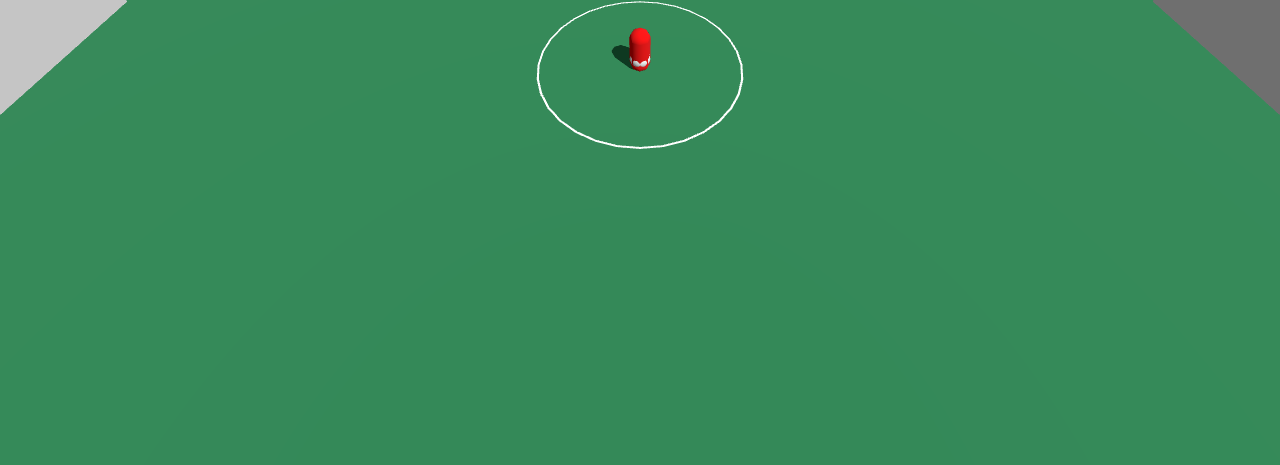
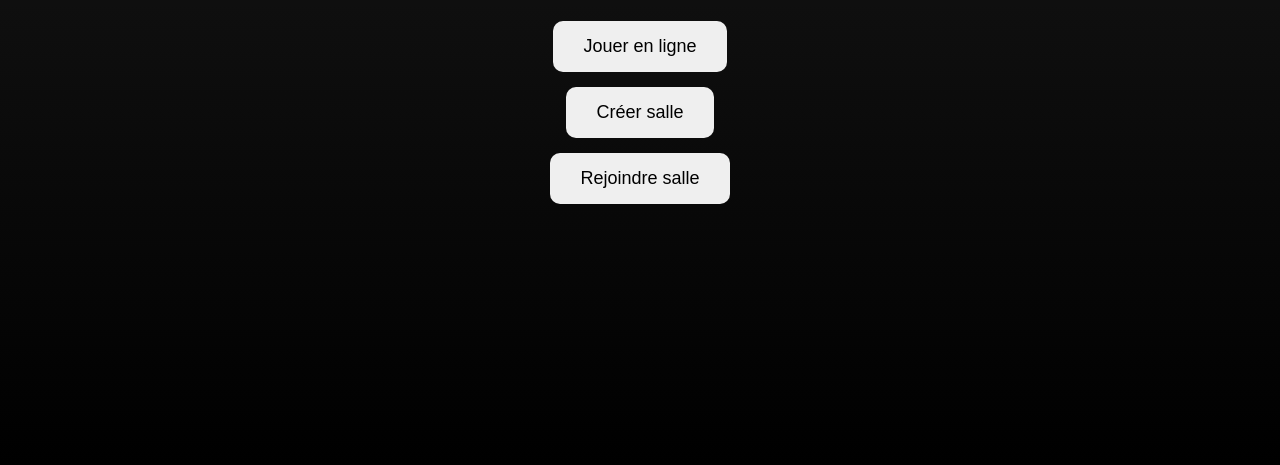
Before and after one commit to BlazeCrafty/APPfotball, a website: page Game/index.html in a window 1280 px wide. Shown: the part 335-800 px from the top of the page. Drawn offline with nearby package versions, Linux system fonts and the light colour scheme; animation ran at ten frames a second.

Commit message:
Revamp Football game HTML structure and styles

```diff
--- a/Game/index.html
+++ b/Game/index.html
@@ -3,185 +3,120 @@
 <head>
 <meta charset="UTF-8">
 <meta name="viewport" content="width=device-width, initial-scale=1.0">
-
-<title>Football 3D</title>
+<title>Football Online</title>
 
 <style>
-
-body{
-    margin:0;
-    overflow:hidden;
+body {
+  margin: 0;
+  font-family: Arial;
+  background: #111;
+  color: white;
 }
 
-canvas{
-    display:block;
+#menu {
+  position: absolute;
+  width: 100%;
+  height: 100%;
+  display: flex;
+  flex-direction: column;
+  justify-content: center;
+  align-items: center;
+  gap: 15px;
+  background: linear-gradient(#1a1a1a, #000);
 }
 
+button {
+  padding: 15px 30px;
+  font-size: 18px;
+  border: none;
+  cursor: pointer;
+  border-radius: 10px;
+}
+
+#game {
+  display: none;
+}
 </style>
 </head>
 
 <body>
 
+<div id="menu">
+  <h1>⚽ Football Online</h1>
+  <button onclick="play()">Jouer en ligne</button>
+  <button onclick="alert('À venir')">Créer salle</button>
+  <button onclick="alert('À venir')">Rejoindre salle</button>
+</div>
+
+<div id="game"></div>
+
+<script>
+function play() {
+  document.getElementById("menu").style.display = "none";
+  document.getElementById("game").style.display = "block";
+  startGame();
+}
+</script>
+
 <script type="module">
 
 import * as THREE from 'https://cdn.jsdelivr.net/npm/three@0.160/build/three.module.js';
 
+function startGame(){
+
 const scene = new THREE.Scene();
-
 scene.background = new THREE.Color(0x87ceeb);
 
-const camera = new THREE.PerspectiveCamera(
-75,
-window.innerWidth/window.innerHeight,
-0.1,
-1000
+const camera = new THREE.PerspectiveCamera(75, window.innerWidth/window.innerHeight, 0.1, 1000);
+
+const renderer = new THREE.WebGLRenderer();
+renderer.setSize(window.innerWidth, window.innerHeight);
+document.getElementById("game").appendChild(renderer.domElement);
+
+// field
+const field = new THREE.Mesh(
+new THREE.PlaneGeometry(60,40),
+new THREE.MeshStandardMaterial({color:0x2ecc71})
 );
+field.rotation.x = -Math.PI/2;
+scene.add(field);
 
-const renderer = new THREE.WebGLRenderer({
-antialias:true
-});
+// player (TEMP sphere)
+const player = new THREE.Mesh(
+new THREE.SphereGeometry(1),
+new THREE.MeshStandardMaterial({color:0xff0000})
+);
+player.position.y = 1;
+scene.add(player);
 
-renderer.setSize(window.innerWidth, window.innerHeight);
-
-renderer.shadowMap.enabled = true;
-
-document.body.appendChild(renderer.domElement);
-
-const light = new THREE.DirectionalLight(0xffffff,3);
-
+// light
+const light = new THREE.DirectionalLight(0xffffff, 2);
 light.position.set(10,20,10);
-
-light.castShadow = true;
-
 scene.add(light);
 
-const ambient = new THREE.AmbientLight(0xffffff,0.5);
-
-scene.add(ambient);
-
-const field = new THREE.Mesh(
-new THREE.PlaneGeometry(60,40),
-new THREE.MeshStandardMaterial({
-color:0x2e8b57
-})
-);
-
-field.rotation.x = -Math.PI/2;
-
-field.receiveShadow = true;
-
-scene.add(field);
-
-const line = new THREE.Mesh(
-new THREE.RingGeometry(4.9,5,32),
-new THREE.MeshBasicMaterial({
-color:0xffffff,
-side:THREE.DoubleSide
-})
-);
-
-line.rotation.x = -Math.PI/2;
-line.position.y = 0.01;
-
-scene.add(line);
-
-const player = new THREE.Group();
-
-const body = new THREE.Mesh(
-new THREE.CapsuleGeometry(0.5,1.5,4,8),
-new THREE.MeshStandardMaterial({
-color:0xff0000
-})
-);
-
-body.castShadow = true;
-
-player.add(body);
-
-player.position.y = 1;
-
-scene.add(player);
-
-const ball = new THREE.Mesh(
-new THREE.SphereGeometry(0.5,32,32),
-new THREE.MeshStandardMaterial({
-color:0xffffff
-})
-);
-
-ball.castShadow = true;
-
-ball.position.set(0,0.5,0);
-
-scene.add(ball);
-
-function createGoal(x){
-
-    const goal = new THREE.Mesh(
-        new THREE.BoxGeometry(1,4,10),
-        new THREE.MeshStandardMaterial({
-            color:0xffffff
-        })
-    );
-
-    goal.position.set(x,2,0);
-
-    scene.add(goal);
-}
-
-createGoal(-29);
-createGoal(29);
-
-camera.position.set(0,18,18);
-
+// camera
+camera.position.set(0,15,15);
 camera.lookAt(0,0,0);
 
+// movement
 const keys = {};
-
-document.addEventListener("keydown",(e)=>{
-    keys[e.key.toLowerCase()] = true;
-});
-
-document.addEventListener("keyup",(e)=>{
-    keys[e.key.toLowerCase()] = false;
-});
-
-let ballVelocityX = 0;
-let ballVelocityZ = 0;
+document.addEventListener("keydown",(e)=>keys[e.key.toLowerCase()]=true);
+document.addEventListener("keyup",(e)=>keys[e.key.toLowerCase()]=false);
 
 function animate(){
+  requestAnimationFrame(animate);
 
-    requestAnimationFrame(animate);
+  if(keys["z"]) player.position.z -= 0.2;
+  if(keys["s"]) player.position.z += 0.2;
+  if(keys["q"]) player.position.x -= 0.2;
+  if(keys["d"]) player.position.x += 0.2;
 
-    let speed = 0.15;
-
-    if(keys["z"]) player.position.z -= speed;
-    if(keys["s"]) player.position.z += speed;
-    if(keys["q"]) player.position.x -= speed;
-    if(keys["d"]) player.position.x += speed;
-
-    const dx = player.position.x - ball.position.x;
-    const dz = player.position.z - ball.position.z;
-
-    const distance = Math.sqrt(dx*dx + dz*dz);
-
-    if(distance < 1.5){
-
-        ballVelocityX -= dx * 0.03;
-        ballVelocityZ -= dz * 0.03;
-
-    }
-
-    ball.position.x += ballVelocityX;
-    ball.position.z += ballVelocityZ;
-
-    ballVelocityX *= 0.96;
-    ballVelocityZ *= 0.96;
-
-    renderer.render(scene,camera);
+  renderer.render(scene,camera);
 }
 
 animate();
+
+}
 
 </script>
 
```
